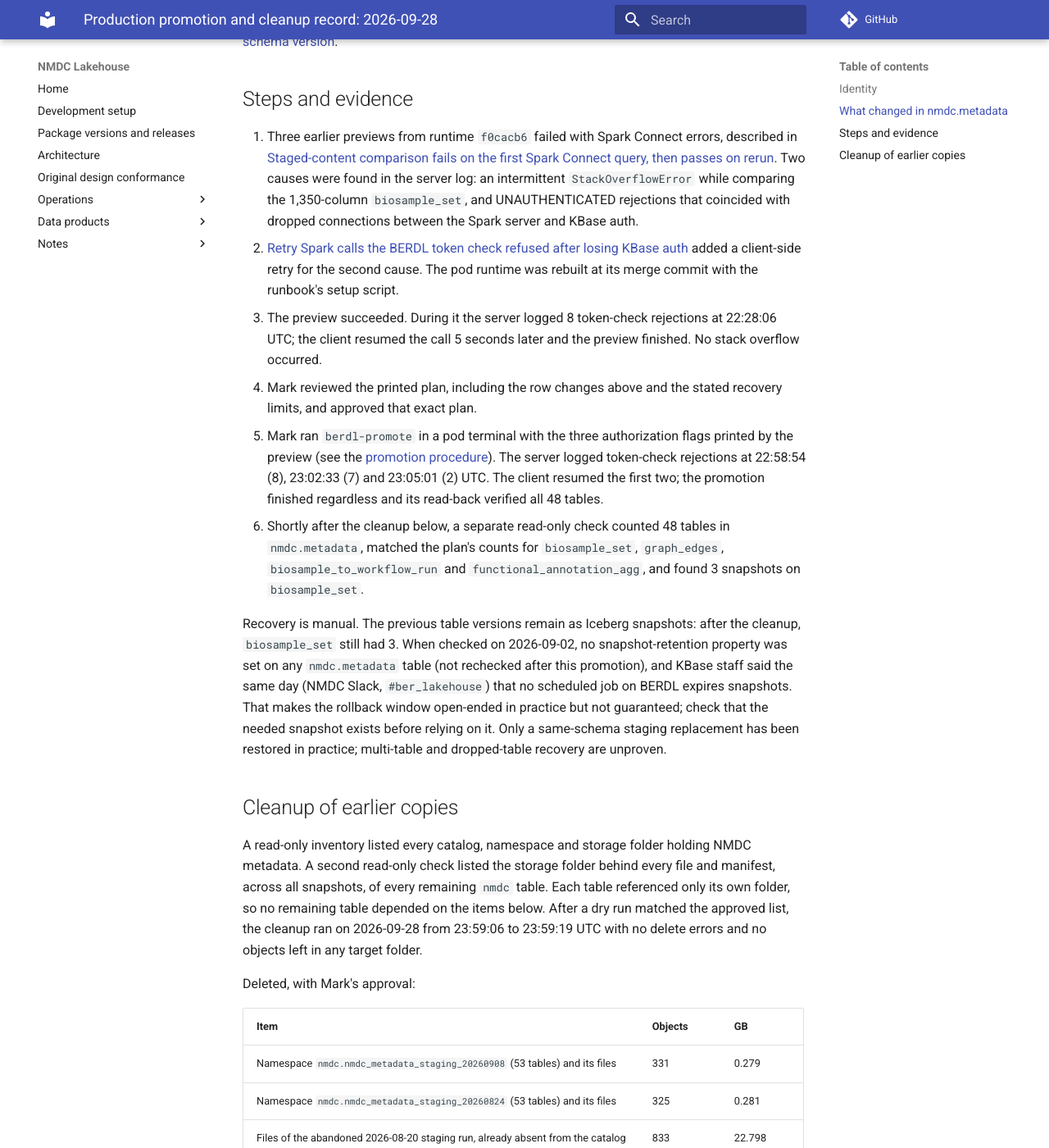
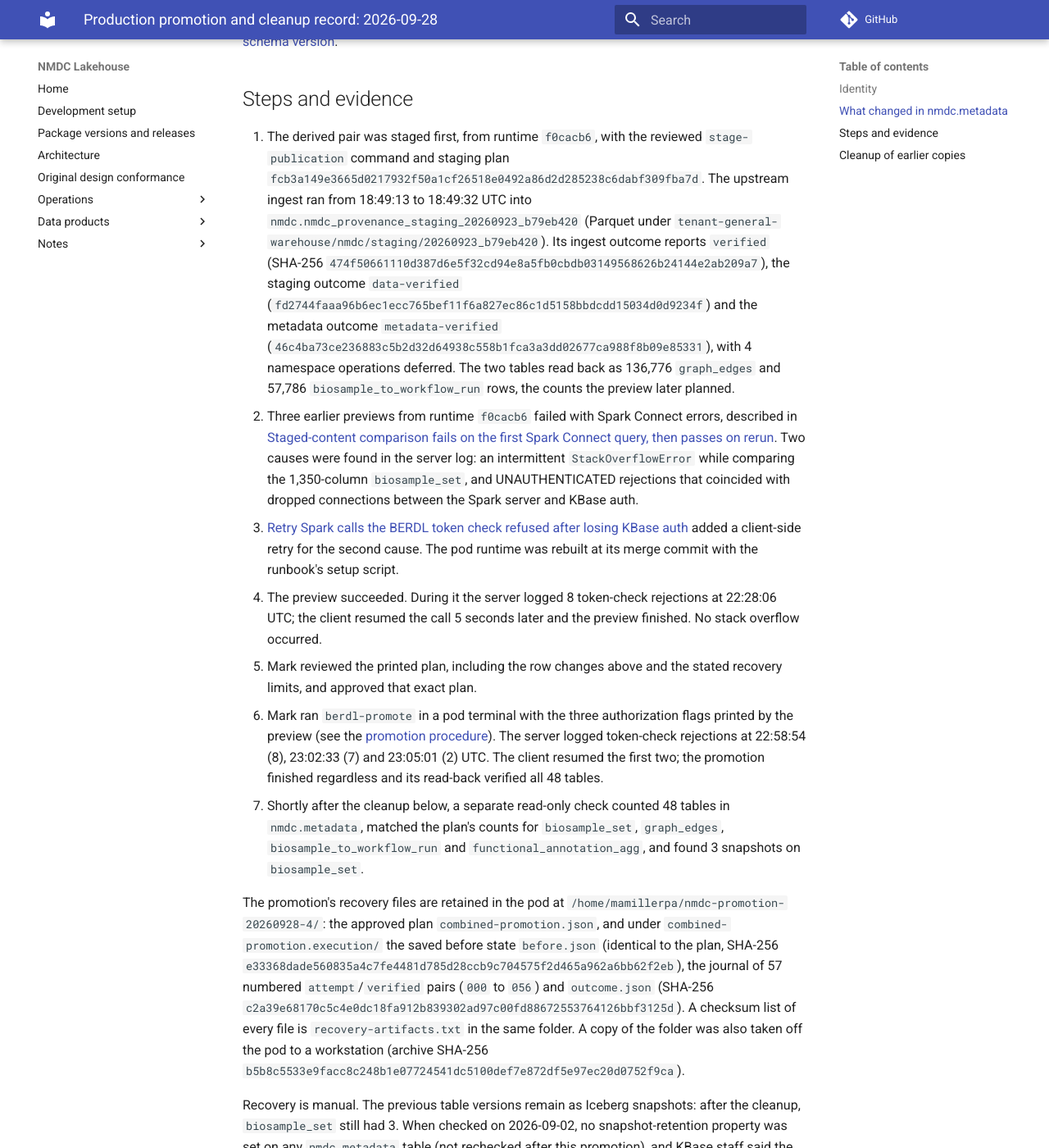
Before and after one commit to microbiomedata/nmdc-lakehouse, an MkDocs documentation site: the page built from docs/runs/2026-09-28-production-promotion.md, in a window 1280 px wide and 1400 px high, scrolled down 2083 px. Shown: the whole window at 82% size. Built offline with MkDocs 1.6.1 and Material for MkDocs 9.7.7, drawn with Linux system fonts in a browser that asks for light colours; comment, search, counter and statistics services are not loaded.

Commit message:
Record the derived staging run and where the recovery files are kept
The record now starts with the September 28 derived staging (plan, times,
outcome digests, row counts) and names the retained plan, before state,
journal and outcome with their digests.

```diff
--- a/docs/runs/2026-09-28-production-promotion.md
+++ b/docs/runs/2026-09-28-production-promotion.md
@@ -61,29 +61,52 @@ audit in [Match production exports to the deployed source schema version](https:
 
 ## Steps and evidence
 
-1. Three earlier previews from runtime `f0cacb6` failed with Spark Connect errors,
+1. The derived pair was staged first, from runtime `f0cacb6`, with the reviewed
+   `stage-publication` command and staging plan
+   `fcb3a149e3665d0217932f50a1cf26518e0492a86d2d285238c6dabf309fba7d`. The upstream
+   ingest ran from 18:49:13 to 18:49:32 UTC into
+   `nmdc.nmdc_provenance_staging_20260923_b79eb420` (Parquet under
+   `tenant-general-warehouse/nmdc/staging/20260923_b79eb420`). Its ingest outcome
+   reports `verified` (SHA-256 `474f50661110d387d6e5f32cd94e8a5fb0cbdb03149568626b24144e2ab209a7`),
+   the staging outcome `data-verified`
+   (`fd2744faaa96b6ec1ecc765bef11f6a827ec86c1d5158bbdcdd15034d0d9234f`) and the
+   metadata outcome `metadata-verified`
+   (`46c4ba73ce236883c5b2d32d64938c558b1fca3a3dd02677ca988f8b09e85331`), with 4
+   namespace operations deferred. The two tables read back as 136,776 `graph_edges`
+   and 57,786 `biosample_to_workflow_run` rows, the counts the preview later planned.
+2. Three earlier previews from runtime `f0cacb6` failed with Spark Connect errors,
    described in
    [Staged-content comparison fails on the first Spark Connect query, then passes on rerun](https://github.com/microbiomedata/nmdc-lakehouse/issues/375). Two
    causes were found in the server log: an intermittent `StackOverflowError` while
    comparing the 1,350-column `biosample_set`, and UNAUTHENTICATED rejections that
    coincided with dropped connections between the Spark server and KBase auth.
-2. [Retry Spark calls the BERDL token check refused after losing KBase auth](https://github.com/microbiomedata/nmdc-lakehouse/pull/376) added a
+3. [Retry Spark calls the BERDL token check refused after losing KBase auth](https://github.com/microbiomedata/nmdc-lakehouse/pull/376) added a
    client-side retry for the second cause. The pod runtime was rebuilt at its merge
    commit with the runbook's setup script.
-3. The preview succeeded. During it the server logged 8 token-check rejections at
+4. The preview succeeded. During it the server logged 8 token-check rejections at
    22:28:06 UTC; the client resumed the call 5 seconds later and the preview
    finished. No stack overflow occurred.
-4. Mark reviewed the printed plan, including the row changes above and the stated
+5. Mark reviewed the printed plan, including the row changes above and the stated
    recovery limits, and approved that exact plan.
-5. Mark ran `berdl-promote` in a pod terminal with the three authorization flags
+6. Mark ran `berdl-promote` in a pod terminal with the three authorization flags
    printed by the preview (see the
    [promotion procedure](../berdl-upload.md#plan-separately-authorized-canonical-promotion)).
    The server logged token-check rejections at 22:58:54 (8), 23:02:33 (7) and
    23:05:01 (2) UTC. The client resumed the first two; the promotion finished
    regardless and its read-back verified all 48 tables.
-6. Shortly after the cleanup below, a separate read-only check counted 48 tables in `nmdc.metadata`, matched the plan's counts for
+7. Shortly after the cleanup below, a separate read-only check counted 48 tables in `nmdc.metadata`, matched the plan's counts for
    `biosample_set`, `graph_edges`, `biosample_to_workflow_run` and
    `functional_annotation_agg`, and found 3 snapshots on `biosample_set`.
+
+The promotion's recovery files are retained in the pod at
+`/home/mamillerpa/nmdc-promotion-20260928-4/`: the approved plan
+`combined-promotion.json`, and under `combined-promotion.execution/` the saved before
+state `before.json` (identical to the plan, SHA-256 `e33368dade560835a4c7fe4481d785d28ccb9c704575f2d465a962a6bb62f2eb`),
+the journal of 57 numbered `attempt`/`verified` pairs (`000` to `056`) and
+`outcome.json` (SHA-256 `c2a39e68170c5c4e0dc18fa912b839302ad97c00fd88672553764126bbf3125d`).
+A checksum list of every file is `recovery-artifacts.txt` in the same folder. A copy
+of the folder was also taken off the pod to a workstation (archive SHA-256
+`b5b8c5533e9facc8c248b1e07724541dc5100def7e872df5e97ec20d0752f9ca`).
 
 Recovery is manual. The previous table versions remain as Iceberg snapshots: after
 the cleanup, `biosample_set` still had 3. When checked on 2026-09-02, no
```
